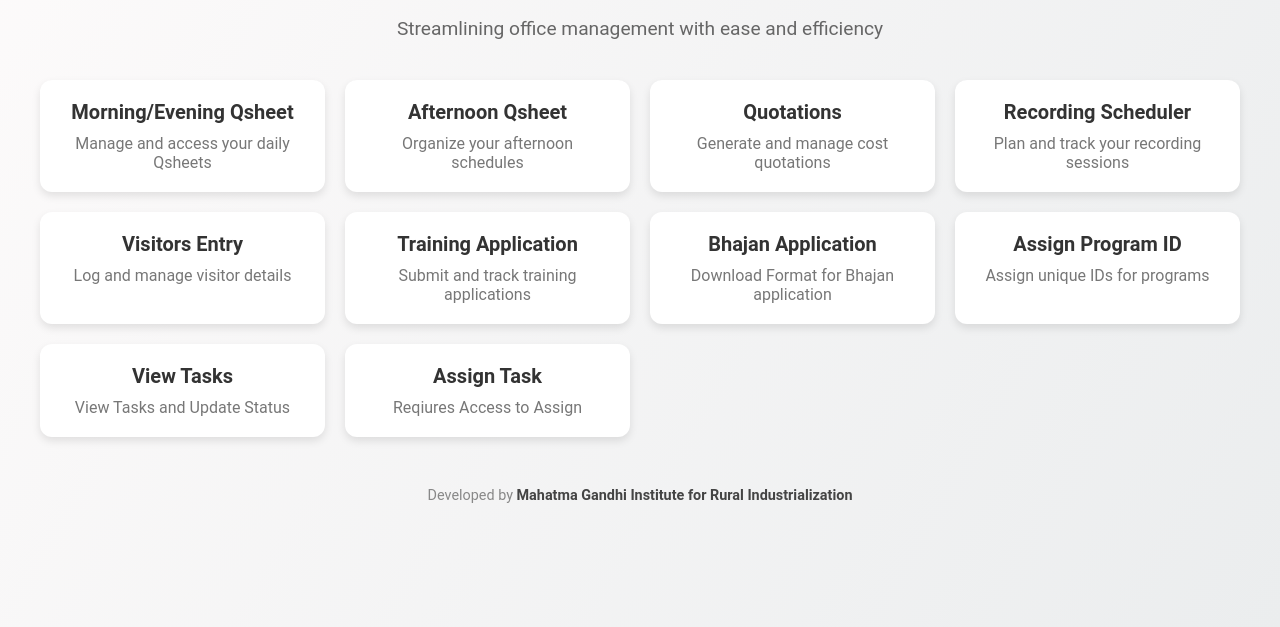
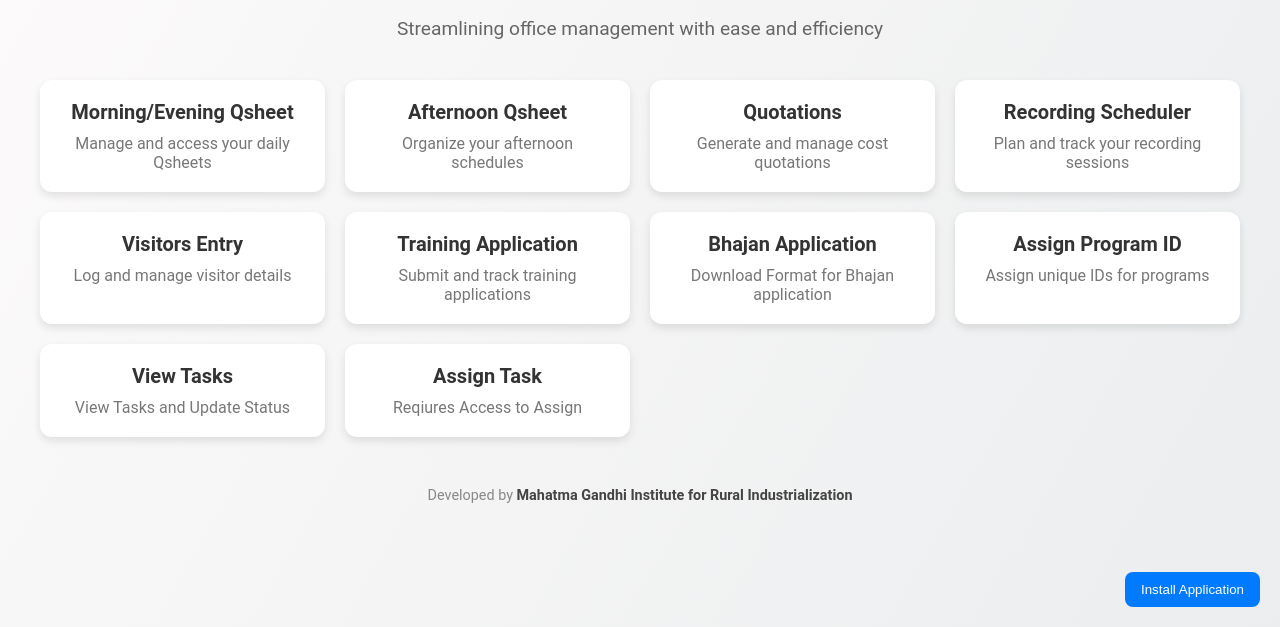
Before and after one commit to MGIRIRadio/office, a plain HTML site: page index.html in a window 1280 px wide. Shown: the part 173-800 px from the top of the page. Drawn offline with Linux system fonts and the light colour scheme.

Commit message:
Install application buttun update
final Instal Application

```diff
--- a/index.html
+++ b/index.html
@@ -161,7 +161,7 @@
         </div>
     </div>
 
-    <button id="install-btn" style="display: none;">Add to Home Screen</button>
+    <button id="install-btn">Install Application</button>
 
   <script src="install.js"></script>
 
```
